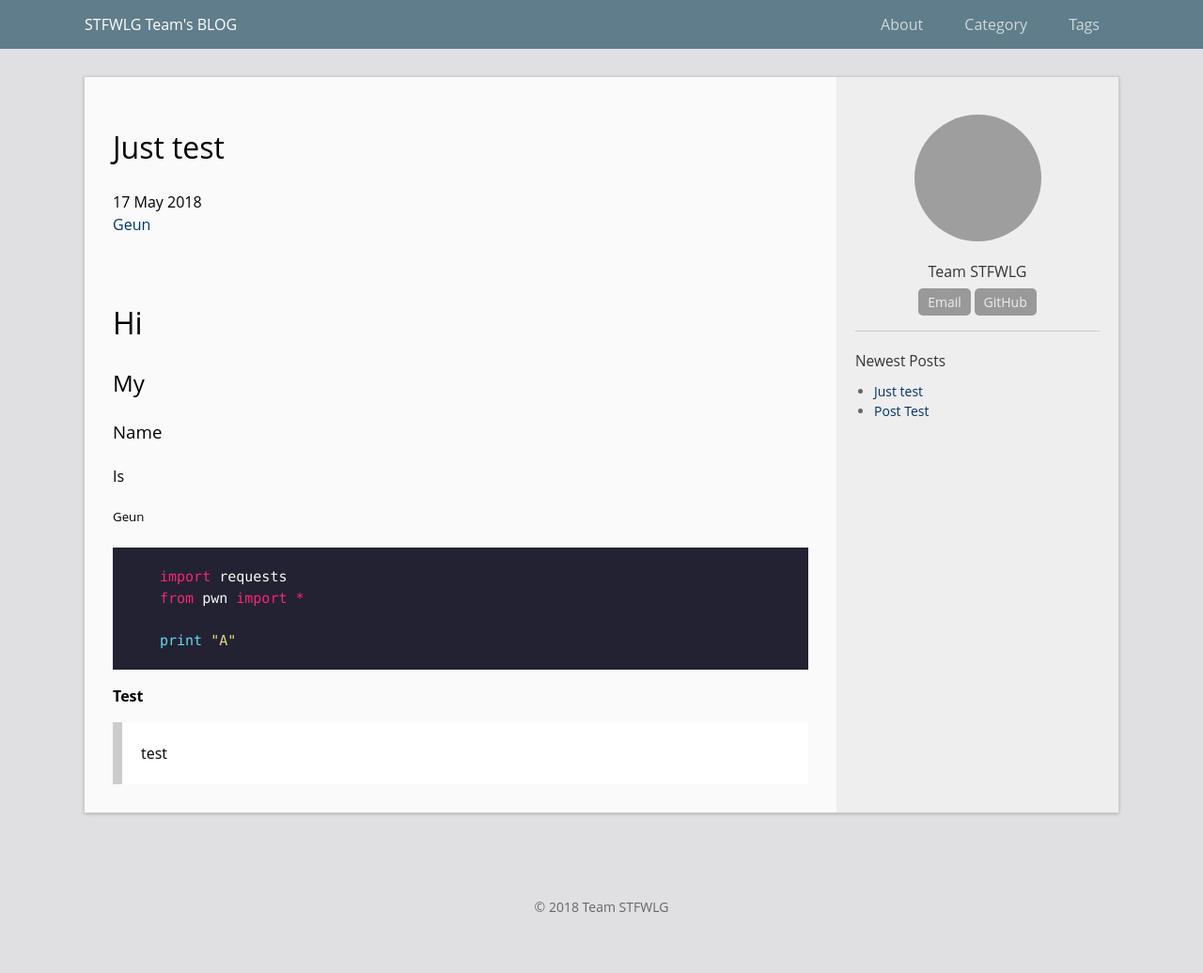
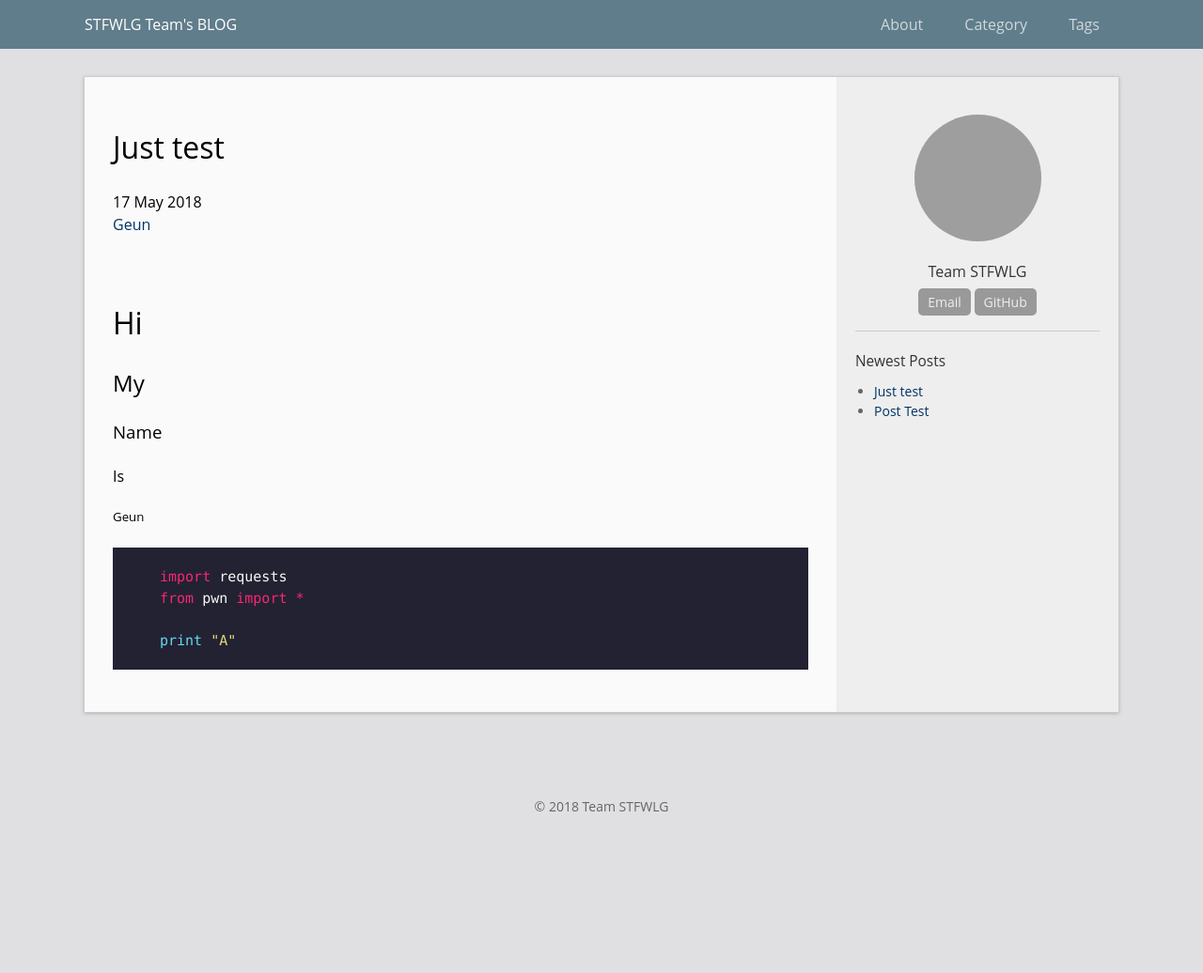
Before and after one commit to UnKN0wnName/stfwlg.github.io, a Jekyll site: the page built from _posts/2018-05-17-Just_test.md, in a window 1280 px wide. Shown: the whole page at 94% size. Built offline with Jekyll 4.4.1, drawn with Linux system fonts in a browser that asks for light colours; after the commit the page ends 929 px from its top, so only the background shows below that; grey boxes are pictures that could not be loaded.

Commit message:
"테스트야이야이야"

````diff
--- a/_posts/2018-05-17-Just_test.md
+++ b/_posts/2018-05-17-Just_test.md
@@ -19,8 +19,3 @@ from pwn import *
 
 print "A"
 ```
-
-
-
-**Test**
->test
````
